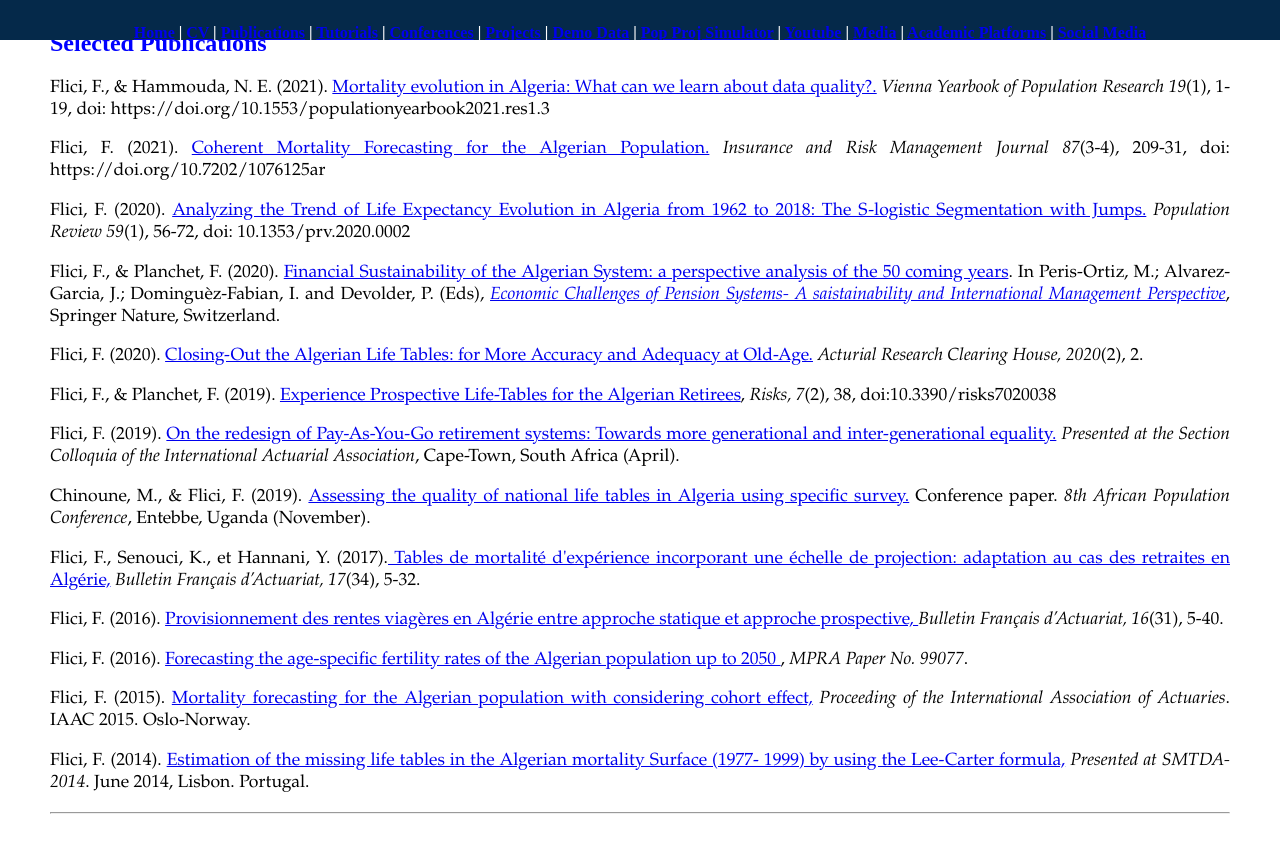
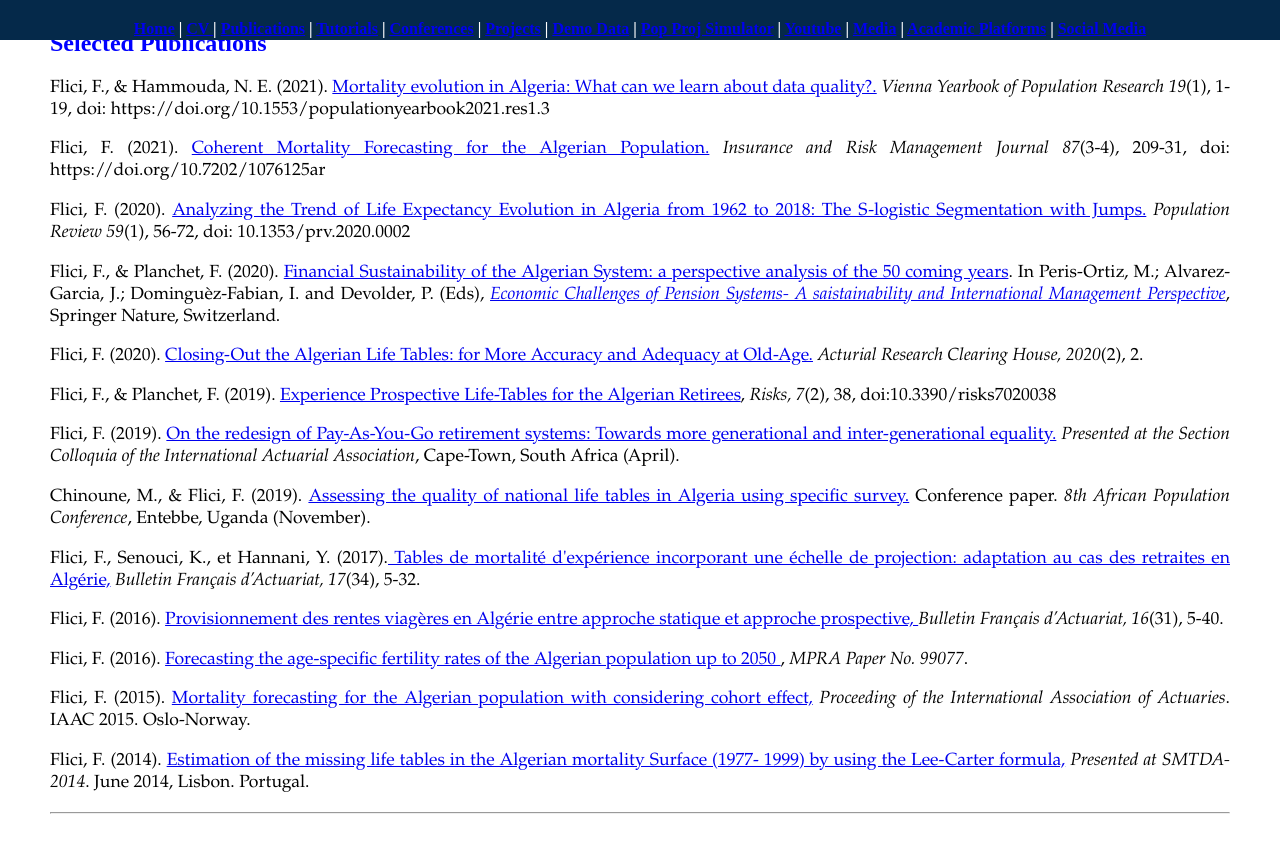
Before and after one commit to Farid-FLICI/farid-flici.github.io, a Jekyll site: the page pub.html, which Jekyll copies as it is, in a window 1280 px wide. Shown: the top 853 px of the page. Built offline with Jekyll 4.4.1, drawn with Linux system fonts in a browser that asks for light colours.

Commit message:
Update pub.html

```diff
--- a/pub.html
+++ b/pub.html
@@ -59,7 +59,7 @@
   float: center;
   color: #ffffff;
   text-align: center;
-  padding: 8px 10px;
+  padding: 4px 4px;
   text-decoration: none;
   font-size: 16px;
   display: block;
```
